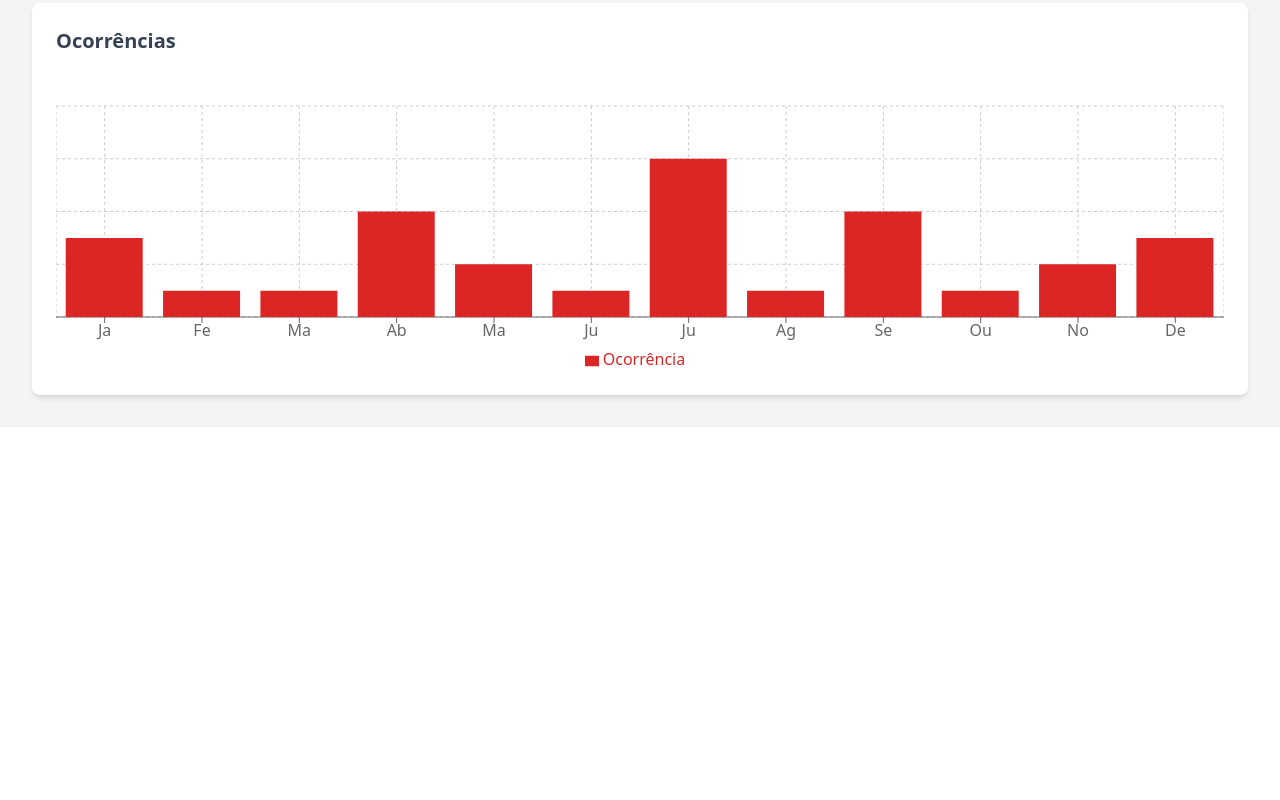
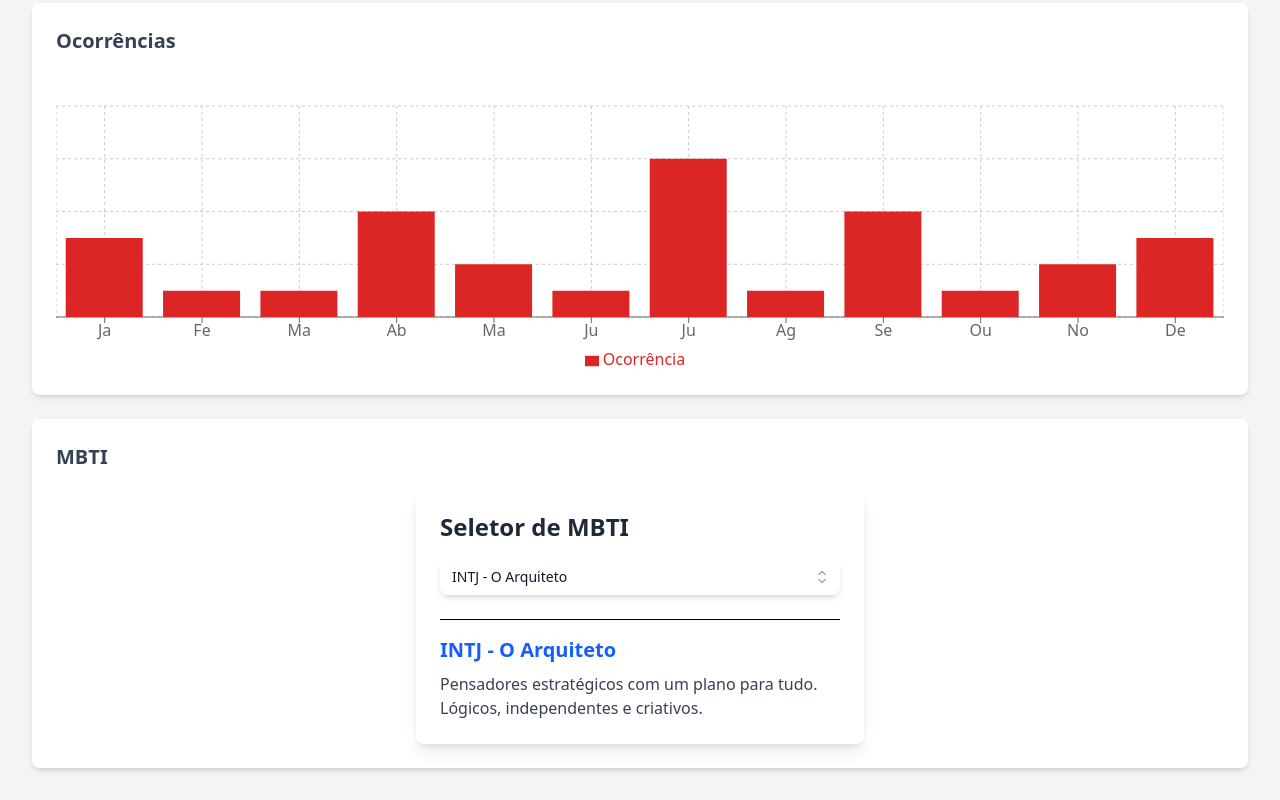
Before and after one commit to JuanSavedra/ID.Educ, a React (Vite) app: page / in a window 1280 px wide. Shown: the part 719-1519 px from the top of the page. Before the commit the page ends 1146 px from the top, so only its background shows below. Built offline with nearby package versions, Linux system fonts and the light colour scheme.

Commit message:
feat mbti selector

```diff
--- a/package.json
+++ b/package.json
@@ -10,6 +10,7 @@
     "preview": "vite preview"
   },
   "dependencies": {
+    "@headlessui/react": "^2.2.8",
     "@tailwindcss/vite": "^4.1.13",
     "react": "^19.1.1",
     "react-dom": "^19.1.1",
--- a/src/App.tsx
+++ b/src/App.tsx
@@ -2,6 +2,7 @@ import './App.css'
 import Navbar from './Navbar.tsx'
 import GradeChart from './GradeChart.tsx'
 import OcurrencesChart from './OcurrencesChart.tsx'
+import MbtiSelector from './MbtiSelector.tsx'
 
 function App() {
   return (
@@ -26,6 +27,12 @@ function App() {
           </h2>
           <OcurrencesChart />
         </div>
+        <div className="bg-white p-6 rounded-lg shadow-md mt-6">
+          <h2 className="text-xl font-semibold mb-4 text-gray-700">
+            MBTI
+          </h2>
+          <MbtiSelector />
+        </div>
       </main>
     </div>
   )
--- /dev/null
+++ b/src/MbtiSelector.tsx
@@ -0,0 +1,112 @@
+import { useState, Fragment } from "react"
+import { Combobox, Transition } from '@headlessui/react'
+import { mbtiList } from './mbtiData'
+import type { Mbti } from './mbtiData'
+
+function MbtiSelector() {
+  // Estado para guardar o MBTI selecionado. Pode ser um objeto Mbti ou null.
+  const [selectedMbti, setSelectedMbti] = useState<Mbti | null>(mbtiList[0]);
+
+  // Estado para guardar APENAS o texto que o usuário digita na busca.
+  const [query, setQuery] = useState('');
+
+  // A lógica de filtro permanece a mesma, mas agora é mais seguro pois a 'query' é sempre uma string.
+  const filteredMbtis =
+    query === ''
+      ? mbtiList
+      : mbtiList.filter((mbti) =>
+          (mbti.type.toLowerCase() + ' ' + mbti.name.toLowerCase())
+            .includes(query.toLowerCase())
+        );
+
+  const handleSelectionChange = (mbti: Mbti | null) => {
+    setSelectedMbti(mbti);
+    // Após selecionar um item (ou limpar a seleção), limpamos a busca.
+    // Isso garante que o input exiba o valor selecionado, não o texto da busca.
+    setQuery('');
+  };
+
+  return (
+    <div className="w-full max-w-md mx-auto">
+      <div className="bg-white p-6 rounded-lg shadow-lg">
+        <h1 className="text-2xl font-bold text-gray-800 mb-4">Seletor de MBTI</h1>
+
+        <Combobox value={selectedMbti} onChange={handleSelectionChange} nullable>
+          <div className="relative mt-1">
+            <div className="relative w-full cursor-default overflow-hidden rounded-lg bg-white text-left shadow-md focus:outline-none focus-visible:ring-2 focus-visible:ring-offset-2 focus-visible:ring-offset-blue-500">
+
+              <Combobox.Input
+                className="w-full border-none py-2 pl-3 pr-10 text-sm leading-5 text-gray-900 focus:ring-0"
+                // O displayValue agora é mais simples: ele só mostra o item selecionado.
+                // O texto que o usuário digita é controlado pelo estado 'query'.
+                displayValue={(mbti: Mbti | null) => mbti ? `${mbti.type} - ${mbti.name}` : ''}
+                // O onChange do input ATUALIZA APENAS a query.
+                onChange={(event) => setQuery(event.target.value)}
+                placeholder="Pesquise por tipo ou nome..."
+              />
+
+              <Combobox.Button className="absolute inset-y-0 right-0 flex items-center pr-2">
+                <svg xmlns="http://www.w3.org/2000/svg" fill="none" viewBox="0 0 24 24" strokeWidth={1.5} stroke="currentColor" className="w-5 h-5 text-gray-400">
+                  <path strokeLinecap="round" strokeLinejoin="round" d="M8.25 15L12 18.75 15.75 15m-7.5-6L12 5.25 15.75 9" />
+                </svg>
+              </Combobox.Button>
+            </div>
+
+            <Transition
+              as={Fragment}
+              leave="transition ease-in duration-100"
+              leaveFrom="opacity-100"
+              leaveTo="opacity-0"
+            >
+              <Combobox.Options className="absolute z-10 mt-1 max-h-60 w-full overflow-auto rounded-md bg-white py-1 text-base shadow-lg ring-1 ring-black/5 focus:outline-none sm:text-sm">
+                {filteredMbtis.length === 0 && query !== '' ? (
+                  <div className="cursor-default select-none py-2 px-4 text-gray-700">
+                    Nenhum resultado encontrado.
+                  </div>
+                ) : (
+                  filteredMbtis.map((mbti) => (
+                    <Combobox.Option
+                      key={mbti.id}
+                      className={({ active }) => `cursor-default select-none relative py-2 pl-10 pr-4 ${active ? 'bg-blue-600 text-white' : 'text-gray-900'}`}
+                      value={mbti}
+                    >
+                      {({ selected, active }) => (
+                        <>
+                          <span className={`block truncate ${selected ? 'font-medium' : 'font-normal'}`}>
+                            {mbti.type} - {mbti.name}
+                          </span>
+                          {selected ? (
+                            <span className={`absolute inset-y-0 left-0 flex items-center pl-3 ${active ? 'text-white' : 'text-blue-600'}`}>
+                              <svg xmlns="http://www.w3.org/2000/svg" fill="none" viewBox="0 0 24 24" strokeWidth={1.5} stroke="currentColor" className="w-5 h-5">
+                                <path strokeLinecap="round" strokeLinejoin="round" d="M4.5 12.75l6 6 9-13.5" />
+                              </svg>
+                            </span>
+                          ) : null}
+                        </>
+                      )}
+                    </Combobox.Option>
+                  ))
+                )}
+              </Combobox.Options>
+            </Transition>
+          </div>
+        </Combobox>
+
+        <div className="mt-6 border-t pt-4 min-h-[80px]">
+          {selectedMbti ? (
+            <div>
+              <h2 className="text-xl font-semibold text-blue-600">{selectedMbti.type} - {selectedMbti.name}</h2>
+              <p className="mt-2 text-gray-700">{selectedMbti.description}</p>
+            </div>
+          ) : (
+            <div className="flex items-center justify-center h-full text-gray-500">
+              <p>Nenhum tipo de personalidade selecionado.</p>
+            </div>
+          )}
+        </div>
+      </div>
+    </div>
+  );
+}
+
+export default MbtiSelector;
--- /dev/null
+++ b/src/mbtiData.ts
@@ -0,0 +1,29 @@
+export interface Mbti {
+  id: number,
+  type: string,
+  name: string,
+  description: string
+}
+
+export const mbtiList: Mbti[] = [
+  // Analistas
+  { id: 1, type: 'INTJ', name: 'O Arquiteto', description: 'Pensadores estratégicos com um plano para tudo. Lógicos, independentes e criativos.' },
+  { id: 2, type: 'INTP', name: 'O Lógico', description: 'Inovadores inventivos com uma sede insaciável por conhecimento.' },
+  { id: 3, type: 'ENTJ', name: 'O Comandante', description: 'Líderes ousados e determinados que encontram ou criam um caminho.' },
+  { id: 4, type: 'ENTP', name: 'O Inovador', description: 'Pensadores inteligentes e curiosos que não resistem a um desafio intelectual.' },
+  // Diplomatas
+  { id: 5, type: 'INFJ', name: 'O Advogado', description: 'Idealistas quietos e inspiradores, com um forte senso de moralidade.' },
+  { id: 6, type: 'INFP', name: 'O Mediador', description: 'Poéticos, gentis e altruístas, sempre prontos para ajudar uma boa causa.' },
+  { id: 7, type: 'ENFJ', name: 'O Protagonista', description: 'Líderes carismáticos e inspiradores, capazes de cativar seus ouvintes.' },
+  { id: 8, type: 'ENFP', name: 'O Ativista', description: 'Espíritos livres entusiasmados, criativos e sociáveis.' },
+  // Sentinelas
+  { id: 9, type: 'ISTJ', name: 'O Logístico', description: 'Indivíduos práticos e focados em fatos, cuja confiabilidade é inquestionável.' },
+  { id: 10, type: 'ISFJ', name: 'O Defensor', description: 'Protetores muito dedicados e calorosos, sempre prontos para defender quem amam.' },
+  { id: 11, type: 'ESTJ', name: 'O Executivo', description: 'Excelentes administradores, incomparáveis em gerenciar coisas ou pessoas.' },
+  { id: 12, type: 'ESFJ', name: 'O Cônsul', description: 'Pessoas extraordinariamente atenciosas, sociais e populares, sempre ansiosas por ajudar.' },
+  // Exploradores
+  { id: 13, type: 'ISTP', name: 'O Virtuoso', description: 'Experimentadores ousados e práticos, mestres em todos os tipos de ferramentas.' },
+  { id: 14, type: 'ISFP', name: 'O Aventureiro', description: 'Artistas flexíveis e charmosos, sempre prontos para explorar algo novo.' },
+  { id: 15, type: 'ESTP', name: 'O Empresário', description: 'Pessoas inteligentes, enérgicas e perspicazes, que gostam de viver no limite.' },
+  { id: 16, type: 'ESFP', name: 'O Animador', description: 'Espontâneos, enérgicos e entusiasmados - a vida nunca é entediante com eles.' },
+];
```
Also changed, not shown: 1 other file (tests, documents, lock files or other folders).
